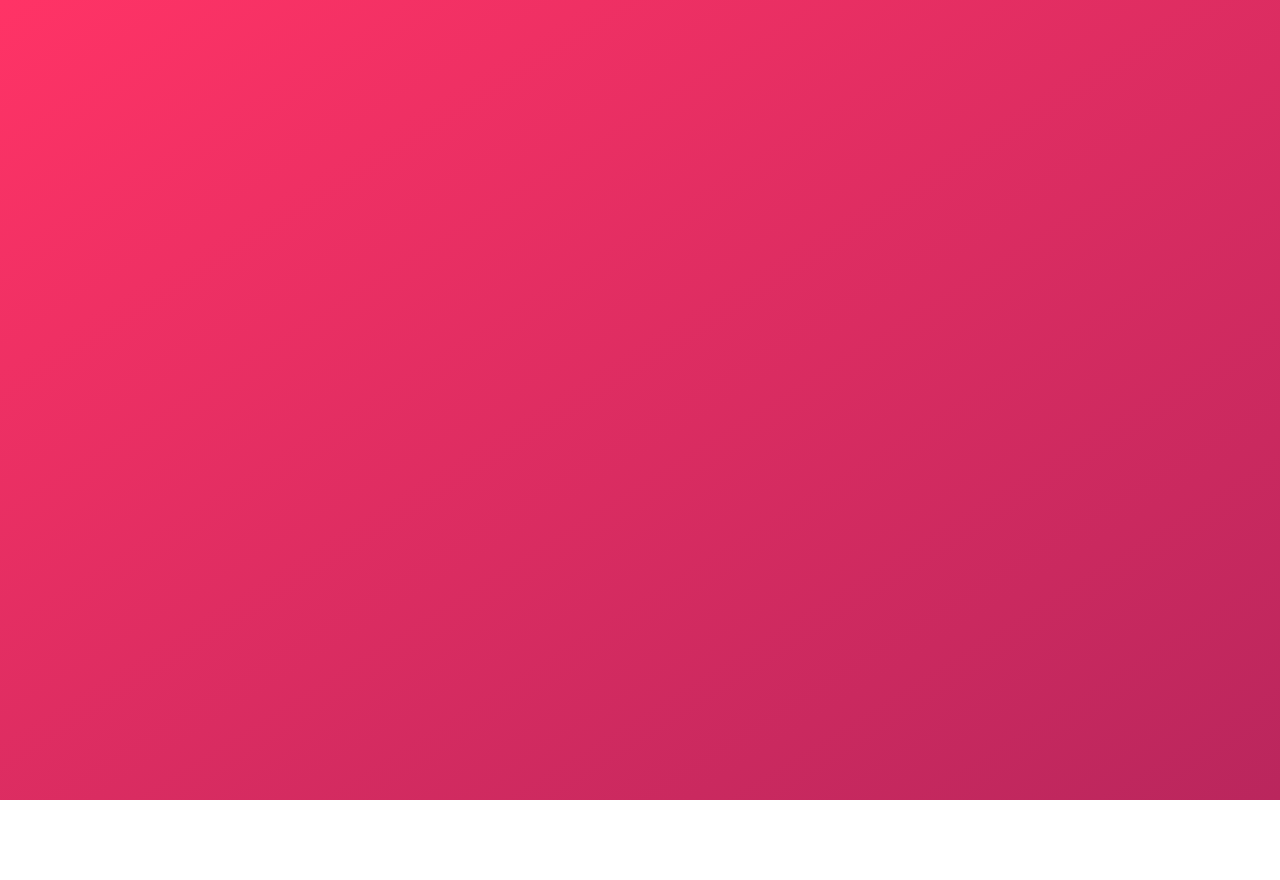
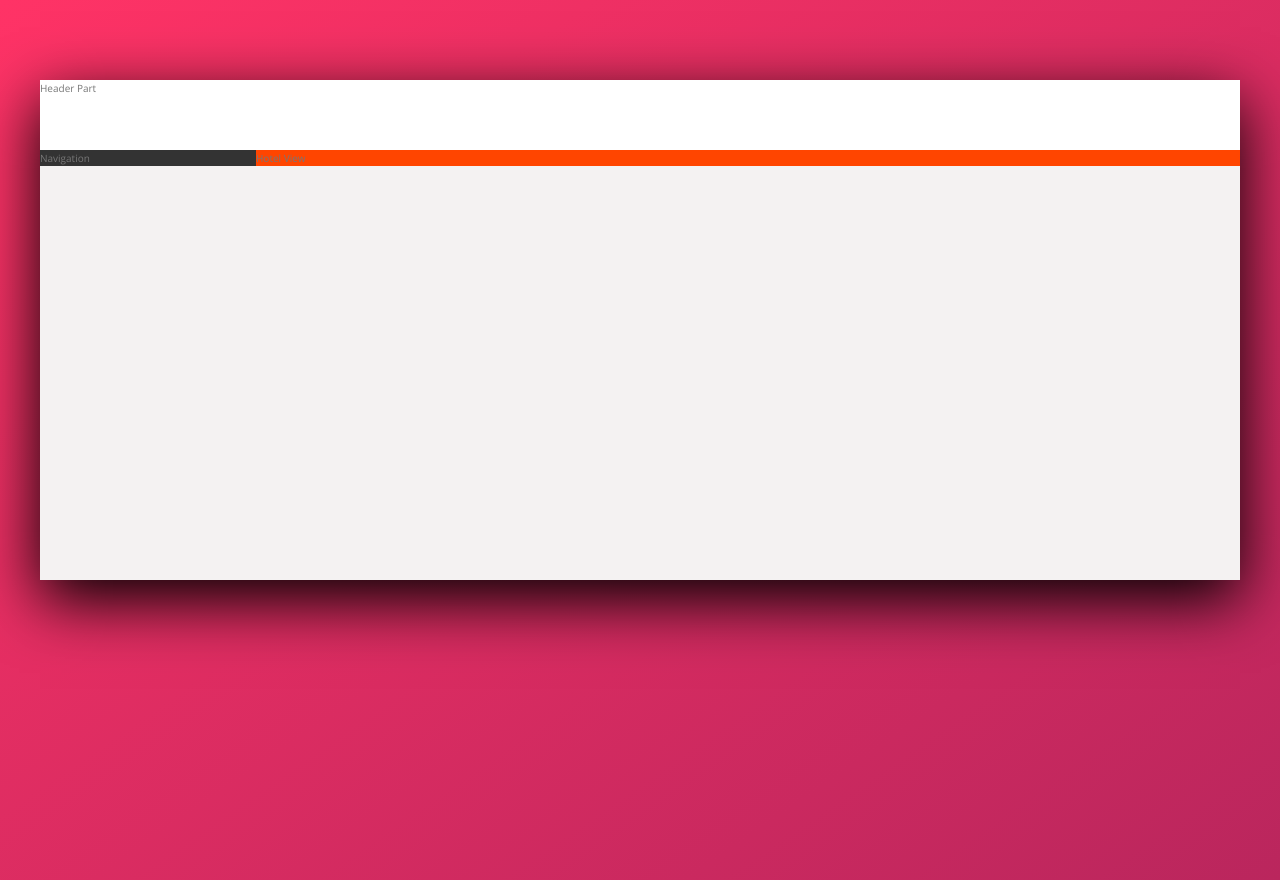
Before and after one commit to Ryoung27/Trillo, a website: page index.html in a window 1280 px wide. Before the commit the page ends 800 px from the top, so only its background shows below. Drawn offline with nearby package versions, Linux system fonts and the light colour scheme.

Commit message:
flex box best box

```diff
--- a/index.html
+++ b/index.html
@@ -11,6 +11,18 @@
         <title>trillo &mdash; Your all-in-one booking app</title>
     </head>
     <body>
-
+        <div class="container">
+            <header class="header">
+                Header Part
+            </header>
+            <div class="content">
+                <nav class="sidebar">
+                    Navigation
+                </nav>
+                <main class="hotel-view">
+                    Hotel View
+                </main>
+            </div>
+        </div>
     </body>
 </html>
--- a/sass/_base.scss
+++ b/sass/_base.scss
@@ -14,6 +14,8 @@
     --color-grey-dark-1: #333;
     --color-grey-dark-2: #777;
     --color-grey-dark-3: #999;
+
+    --shadow-dark: 0 2rem 6rem rgba(0,0,0, 3);
 }
 
 *{
--- a/sass/_layout.scss
+++ b/sass/_layout.scss
@@ -0,0 +1,31 @@
+.container{
+    max-width: 120rem;
+    margin: 8rem auto;
+    background-color: var(--color-grey-light-2);
+    box-shadow: var(--shadow-dark);
+
+    min-height: 50rem;
+}
+
+.header{
+    height: 7rem;
+    background-color: #fff;
+    border-bottom: var(--color-grey-light-2);
+}
+
+.content{
+    display: flex;
+}
+
+.sidebar{
+    background-color: var(--color-grey-dark-1);
+
+    flex: 0 0 18%;
+}
+
+.hotel-view{
+    background-color: #fff;
+    background-color: orangered;
+
+    flex: 1;
+}
```
Also changed, not shown: css/style.css.
